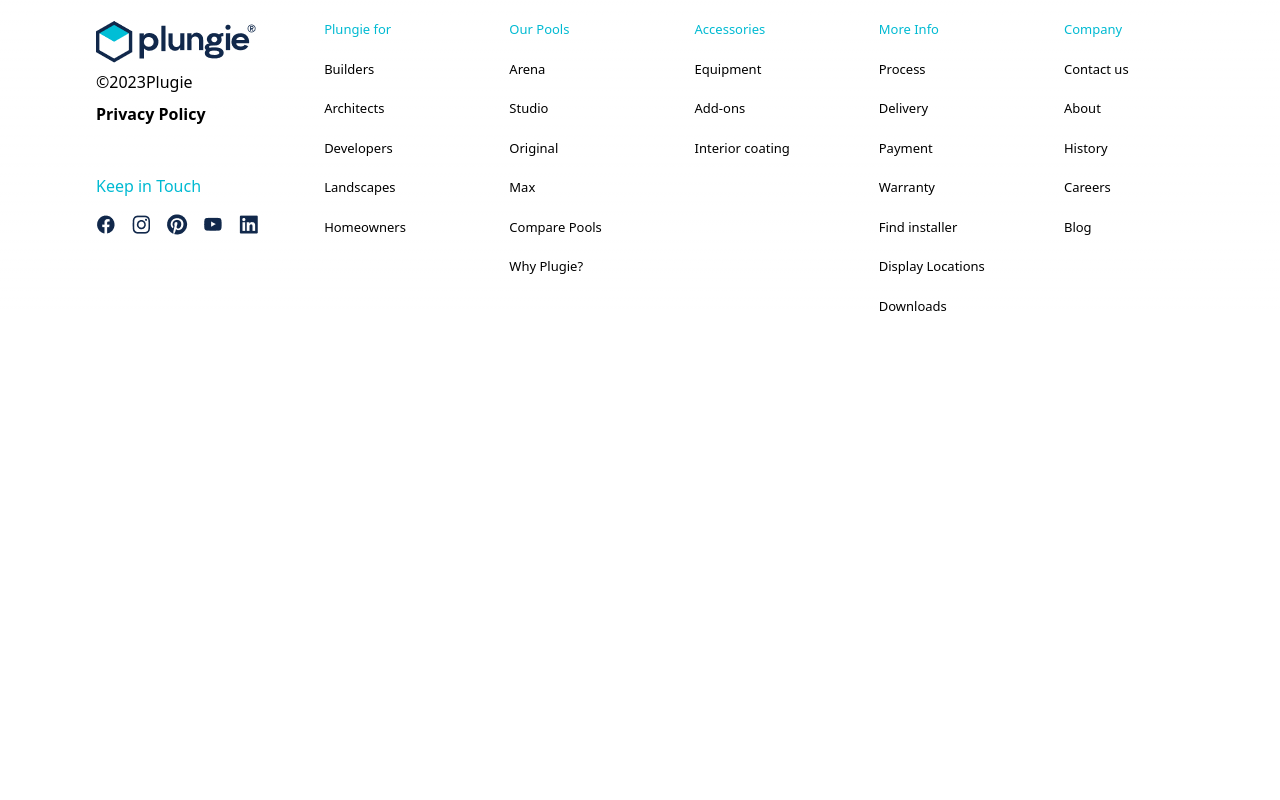
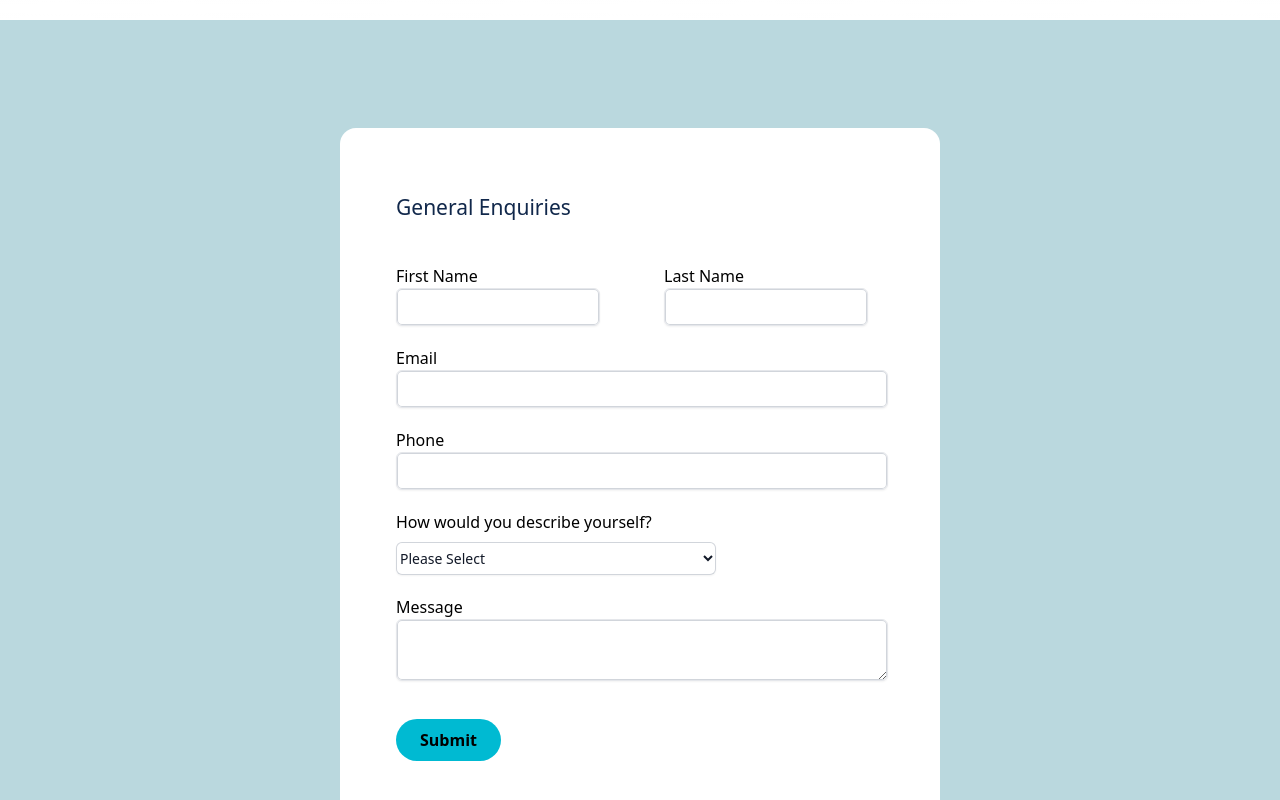
Before and after one commit to MalshaniRathnaSri/Figma1, a Next.js app: page / in a window 1280 px wide. Shown: the part 2140-2940 px from the top of the page. Before the commit the page ends 2456 px from the top, so only its background shows below. Built offline with nearby package versions, Linux system fonts and the light colour scheme.

Commit message:
#6 Feat: Create Enquiries Form

```diff
--- /dev/null
+++ b/src/app/GeneralForm.tsx
@@ -0,0 +1,150 @@
+'use client'
+import React from 'react';
+import { Formik, Field, Form, ErrorMessage } from 'formik';
+import * as Yup from 'yup';
+
+const initialValues = {
+    firstName: '',
+    lastName: '',
+    email: '',
+    phone: ''
+};
+
+const validationSchema = Yup.object().shape({
+    firstName: Yup.string().required('First Name is required'),
+    lastName: Yup.string().required('Last Name is required'),
+    email: Yup.string().matches(
+        /^[A-Z0-9._%+-]+@[A-Z0-9.-]+\.[A-Z]{2,}$/i,
+        'Invalid email address'
+    ).required('Email is required'),
+    phone: Yup.string().required('Phone Number is required')
+});
+
+const onSubmit = (values:any, { resetForm }:any) => {
+    console.log(values);
+    alert('success')
+    resetForm();
+};
+
+const GeneralForm = () => {
+    return (
+        <div className='lg:w-[1440px] h-[906px] flex justify-center items-center'>
+            <div className='flex justify-center items-center'>
+                <Formik
+                    initialValues={initialValues}
+                    validationSchema={validationSchema}
+                    onSubmit={onSubmit}
+                >
+                    {({ isValid, dirty }) => (
+                        <Form className='bg-white h-[690px] lg:w-[600px] rounded-2xl w-[315px] lg:mr-0'>
+                            <div className='text-[#11284B] text-[21px] text-Plus Jakarta Sans h-[31.5px] mt-16 lg:ml-14 ml-7'>
+                                <h4>General Enquiries</h4>
+                            </div>
+
+                            <div className='lg:w-[492px] h-[455.35px] lg:ml-14 ml-6'>
+                                <div className='lg:flex gap-16 mt-10'>
+                                    <div>
+                                        <label htmlFor='firstName'>First Name</label>
+                                        <Field
+                                            type='text'
+                                            id='firstName'
+                                            name='firstName'
+                                            className='block lg:w-full w-[250px] rounded-md border py-1.5 text-gray-900 shadow-sm ring-1 ring-inset ring-gray-300 placeholder:text-gray-400 focus:ring-2 focus:ring-inset focus:ring-indigo-600 sm:text-sm sm:leading-6'
+                                        />
+                                        <ErrorMessage
+                                            name='firstName'
+                                            component='div'
+                                            className='text-red-500'
+                                        />
+                                    </div>
+                                    <div>
+                                        <label htmlFor='lastName'>Last Name</label>
+                                        <Field
+                                            type='text'
+                                            id='lastName'
+                                            name='lastName'
+                                            className='block lg:w-full w-[250px] rounded-md border py-1.5 text-gray-900 shadow-sm ring-1 ring-inset ring-gray-300 placeholder:text-gray-400 focus:ring-2 focus:ring-inset focus:ring-indigo-600 sm:text-sm sm:leading-6'
+                                        />
+                                        <ErrorMessage
+                                            name='lastName'
+                                            component='div'
+                                            className='text-red-500'
+                                        />
+                                    </div>
+                                </div>
+                                <div className='mt-5'>
+                                    <label htmlFor='email'>Email</label>
+                                    <Field
+                                        type='text'
+                                        id='email'
+                                        name='email'
+                                        className='block lg:w-full w-[250px] rounded-md border py-1.5 text-gray-900 shadow-sm ring-1 ring-inset ring-gray-300 placeholder:text-gray-400 focus:ring-2 focus:ring-inset focus:ring-indigo-600 sm:text-sm sm:leading-6'
+                                    />
+                                    <ErrorMessage
+                                        name='email'
+                                        component='div'
+                                        className='text-red-500'
+                                    />
+                                </div>
+                                <div className='mt-5'>
+                                    <label htmlFor='phone'>Phone</label>
+                                    <Field
+                                        type='text'
+                                        id='phone'
+                                        name='phone'
+                                        className='block lg:w-full w-[250px] rounded-md border py-1.5 text-gray-900 shadow-sm ring-1 ring-inset ring-gray-300 placeholder:text-gray-400 focus:ring-2 focus:ring-inset focus:ring-indigo-600 sm:text-sm sm:leading-6'
+                                    />
+                                    <ErrorMessage
+                                        name='phone'
+                                        component='div'
+                                        className='text-red-500'
+                                    />
+                                </div>
+                                <div className='mt-5'>
+                                    <label htmlFor='self'>How would you describe yourself?</label>
+                                    <div className='mt-2'>
+                                        <select
+                                            id='self'
+                                            name='self'
+                                            autoComplete='null'
+                                            className='block lg:w-full w-[250px] rounded-md bg-white border-0 py-1.5 text-gray-900 shadow-sm ring-1 ring-inset ring-gray-300 focus:ring-2 focus:ring-inset focus:ring-indigo-600 sm:max-w-xs sm:text-sm sm:leading-6'
+                                        >
+                                            <option>Please Select</option>
+                                            <option>gghg</option>
+                                            <option>hggj</option>
+                                            <option>hggj</option>
+                                            <option>hggj</option>
+                                            <option>hggj</option>
+                                        </select>
+                                    </div>
+                                </div>
+                                <div className='mt-5'>
+                                    <label htmlFor='message'>Message</label>
+                                    <textarea
+                                        id='message'
+                                        name='message'
+                                        className='block lg:w-full w-[250px] rounded-md border py-1.5 text-gray-900 shadow-sm ring-1 ring-inset ring-gray-300 placeholder:text-gray-400 focus:ring-2 focus:ring-inset focus:ring-indigo-600 sm:text-sm sm:leading-6'
+                                    />
+                                </div>
+                            </div>
+
+                            <div className='mt-10 lg:mt-0'>
+                            <button
+                                type='submit'
+                                className={`bg-[#00BAD2] text-black rounded-full font-bold w-[105px] h-[42px] ${
+                                    (isValid && dirty) ? 'ml-64' : 'ml-14'
+                                }`}
+                            >
+                                Submit
+                            </button>
+                            </div>
+
+                        </Form>
+                    )}
+                </Formik>
+            </div>
+        </div>
+    );
+};
+
+export default GeneralForm;
--- a/src/app/index.tsx
+++ b/src/app/index.tsx
@@ -2,10 +2,12 @@
 import Aboutus from './Aboutus'
 import Story from './Story'
 import Quality from './Quality'
+import Form from './GeneralForm'
 
 export {
     Footer,
     Aboutus,
     Story,
     Quality,
+    Form,
 }
--- a/src/app/page.tsx
+++ b/src/app/page.tsx
@@ -1,5 +1,5 @@
 import Image from "next/image";
-import { Aboutus, Quality, Story } from ".";
+import { Aboutus, Quality, Story, Form } from ".";
 
 export default function Home() {
   return (
@@ -13,6 +13,9 @@
       <div>
         <Quality/>
       </div>
+      <div className="bg-[#BAD8DE] w-[1440px] h-[906px]">
+        <Form/>
+      </div>
     </main>
   );
 }
```
Also changed, not shown: package.json (+5 -3 lines), 1 other file (tests, documents, lock files or other folders).
